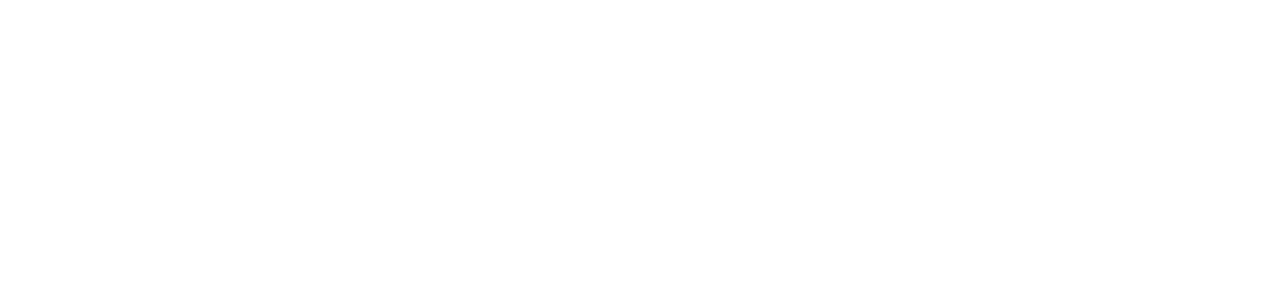
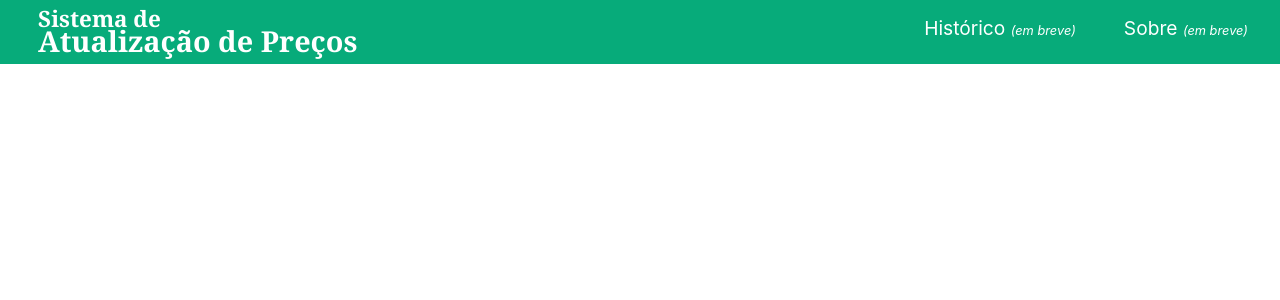
Before and after one commit to Murasakin/shopper-teste-tecnico, a React (Vite) app: page / in a window 1280 px wide. Shown: the top 300 px of the page. Built offline with nearby package versions, Linux system fonts and the light colour scheme.

Commit message:
Componente de Header básico

```diff
--- a/src/App.tsx
+++ b/src/App.tsx
@@ -1,7 +1,12 @@
 import "./App.css";
+import Header from "./components/Header";
 
 function App() {
-  return <div />;
+  return (
+    <>
+      <Header />
+    </>
+  );
 }
 
 export default App;
--- /dev/null
+++ b/src/components/Header/Header.module.css
@@ -0,0 +1,23 @@
+.container {
+  position: fixed;
+  top: 0;
+  left: 0;
+  height: var(--header-height);
+  background-color: var(--color-primary);
+}
+
+.wrapper {
+  margin: 0 auto;
+  max-width: 1280px;
+  padding: 0 2rem;
+  margin: 0 auto;
+}
+
+.navigation {
+  color: #fff;
+  width: 50%;
+}
+
+.navigation i {
+  font-size: 0.8rem;
+}
--- /dev/null
+++ b/src/components/Header/index.tsx
@@ -0,0 +1,28 @@
+import Logo from "../Logo";
+import styles from "./Header.module.css";
+
+function Header() {
+  return (
+    <header className={`flex w-100 ${styles["container"]}`}>
+      <div className={`w-100 flex justify--space-between ${styles["wrapper"]}`}>
+        <Logo />
+        <nav className={styles["navigation"]}>
+          <ul className={`flex justify--end gap-4 w-100`}>
+            <li>
+              <a href="#">
+                Histórico <i>(em breve)</i>
+              </a>
+            </li>
+            <li>
+              <a href="#">
+                Sobre <i>(em breve)</i>
+              </a>
+            </li>
+          </ul>
+        </nav>
+      </div>
+    </header>
+  );
+}
+
+export default Header;
--- /dev/null
+++ b/src/components/Logo/Logo.module.css
@@ -0,0 +1,14 @@
+.logo {
+  border: none;
+  cursor: pointer;
+  color: #fff;
+  background-color: var(--color-primary);
+  text-align: start;
+  line-height: 22px;
+}
+
+.logo h2,
+.logo h3 {
+  margin: 0;
+  color: #fff;
+}
--- /dev/null
+++ b/src/components/Logo/index.tsx
@@ -0,0 +1,14 @@
+import styles from "./Logo.module.css";
+
+function Logo() {
+  return (
+    <a href="#">
+      <button className={styles["logo"]}>
+        <h3>Sistema de</h3>
+        <h2>Atualização de Preços</h2>
+      </button>
+    </a>
+  );
+}
+
+export default Logo;
```
